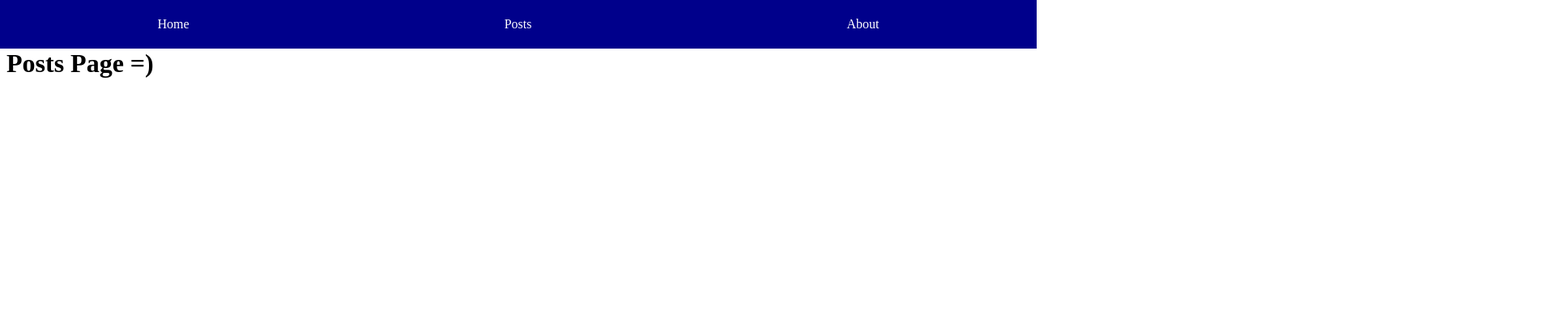
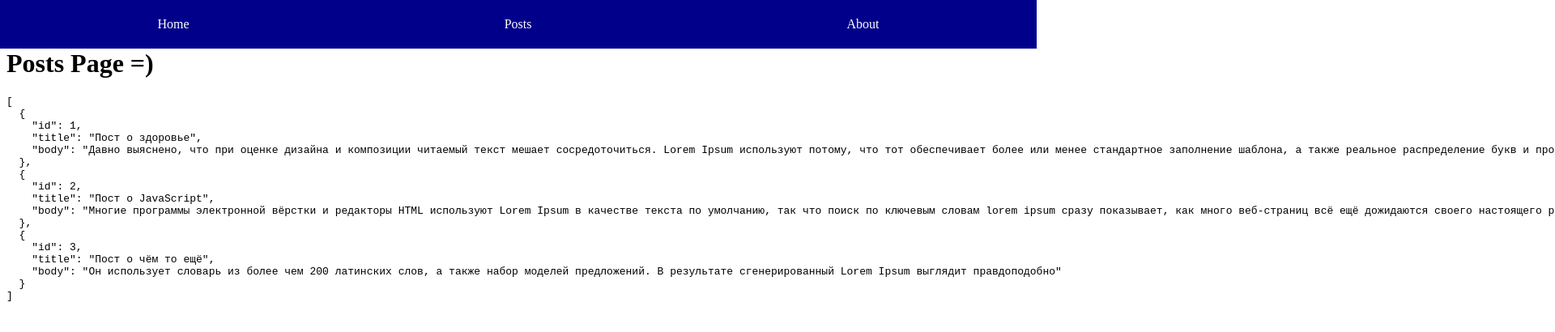
Before and after one commit to SergeyPrivalov31/NextJsPetProject, a Next.js app: page /posts in a window 1280 px wide. Shown: the top 410 px of the page at 81% size, 1920 px wide, since content can reach past the window. Built offline with nearby package versions, Linux system fonts and the light colour scheme; data requests are answered from the project's data file.

Commit message:
Create API mock server

```diff
--- /dev/null
+++ b/db.json
@@ -0,0 +1,19 @@
+{
+	"posts": [
+		{
+			"id": 1,
+			"title": "Пост о здоровье",
+			"body": "Давно выяснено, что при оценке дизайна и композиции читаемый текст мешает сосредоточиться. Lorem Ipsum используют потому, что тот обеспечивает более или менее стандартное заполнение шаблона, а также реальное распределение букв и пробелов в абзацах, которое не получается при простой дубликации"
+		},
+		{
+			"id": 2,
+			"title": "Пост о JavaScript",
+			"body": "Многие программы электронной вёрстки и редакторы HTML используют Lorem Ipsum в качестве текста по умолчанию, так что поиск по ключевым словам lorem ipsum сразу показывает, как много веб-страниц всё ещё дожидаются своего настоящего рождения. За прошедшие годы текст Lorem Ipsum получил много версий. Некоторые версии появились по ошибке, некоторые - намеренно (например, юмористические варианты)."
+		},
+		{
+			"id": 3,
+			"title": "Пост о чём то ещё",
+			"body": "Он использует словарь из более чем 200 латинских слов, а также набор моделей предложений. В результате сгенерированный Lorem Ipsum выглядит правдоподобно"
+		}
+	]
+}
--- a/pages/posts.js
+++ b/pages/posts.js
@@ -1,9 +1,22 @@
+import { useState, useEffect } from 'react';
 import { MainLayout } from '../components/MainLayout';
 
 export default function Post() {
+
+	const [posts, setPosts] = useState([]);
+	useEffect(() => {
+		async function load() {
+			const response = await fetch('http://localhost:4200/posts')
+			const json = await response.json()
+			setPosts(json)
+		}
+		load()
+	}, [])
+
 	return (
 		<MainLayout title={"Posts Page"}>
 			<h1>Posts Page =)</h1>
+			<pre>{JSON.stringify(posts, null, 2)}</pre>
 		</MainLayout>
 	)
 }
```
Also changed, not shown: package.json (+6 -1 lines), 1 other file (tests, documents, lock files or other folders).
